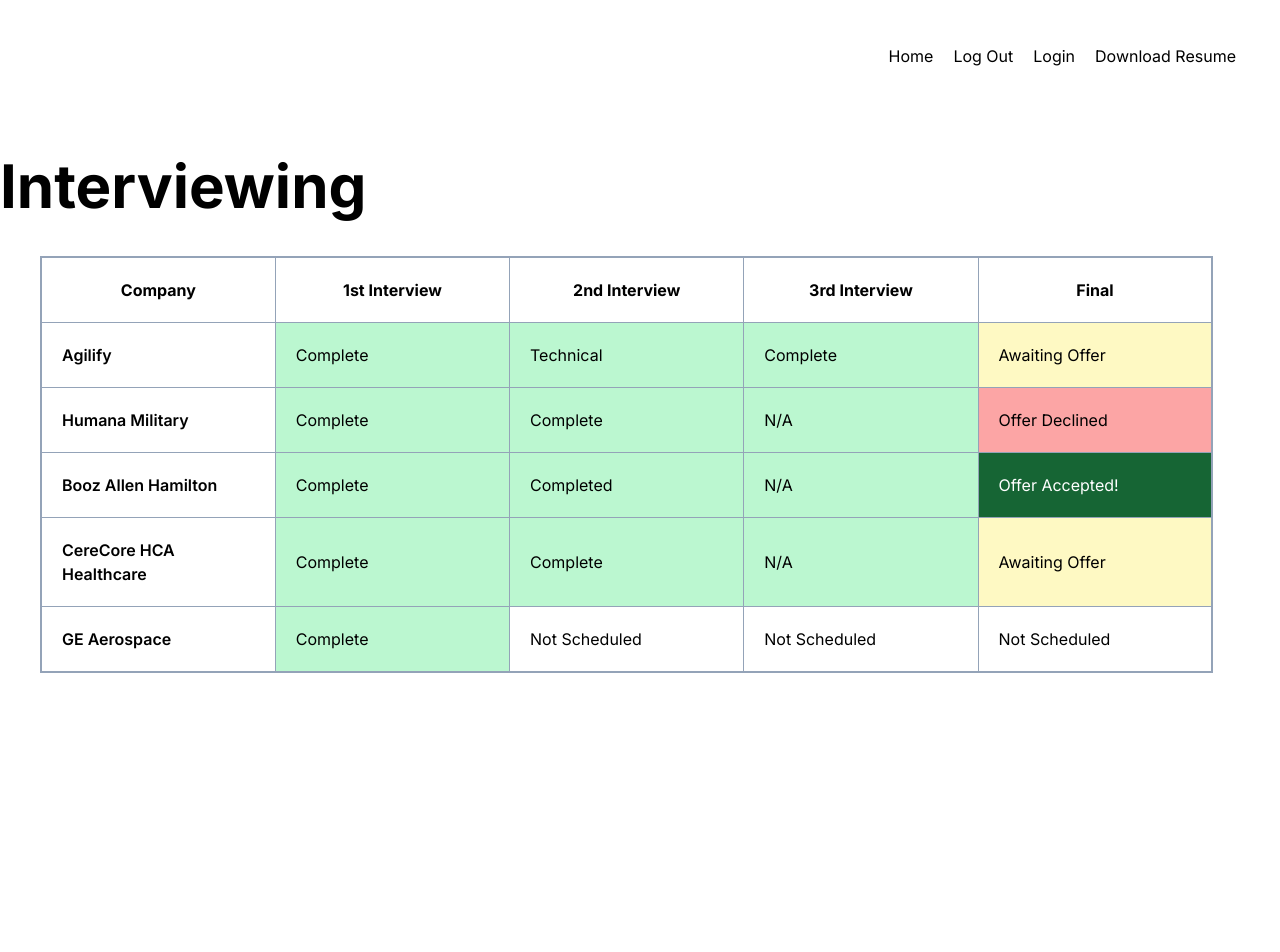
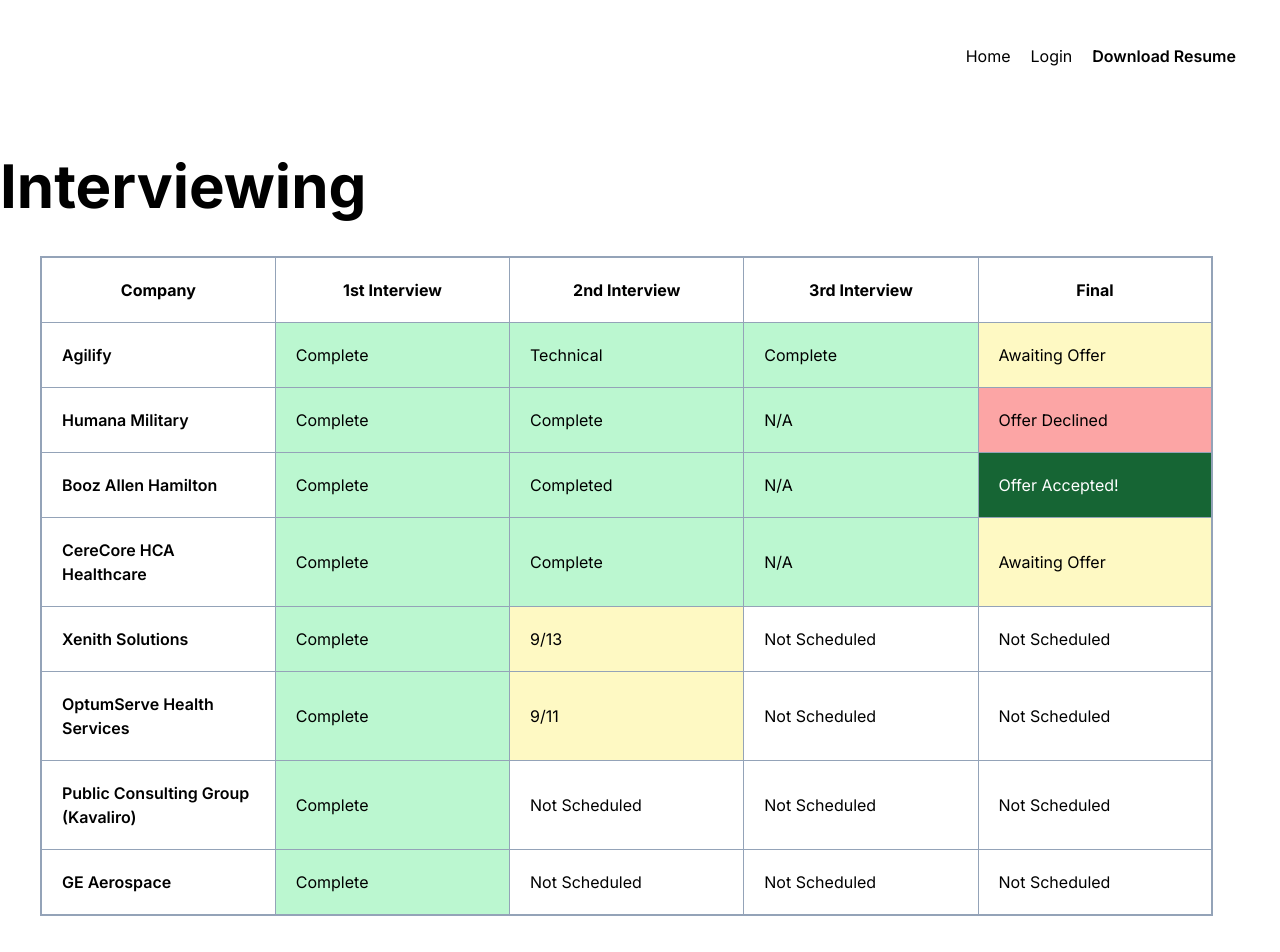
Before and after one commit to drethedevjs/andre-cv, a Next.js app: page /interviews in a window 1280 px wide. Shown: the top 952 px of the page. Built offline with nearby package versions, Linux system fonts and the light colour scheme.

Commit message:
Some UI Changes and hid log out link.

```diff
--- a/app/globals.css
+++ b/app/globals.css
@@ -19,15 +19,15 @@
 }
 
 .btn {
-  @apply bg-slate-600 hover:bg-white hover:text-slate-600 rounded-lg p-4 text-white border-2 border-slate-600 transition-colors;
+  @apply bg-primary hover:bg-white hover:text-primary rounded-lg p-4 text-white border-2 border-primary transition-colors;
 }
 
 .btn-invert {
-  @apply bg-white hover:bg-slate-600 hover:text-white rounded-lg p-4 text-slate-600 border-2 border-slate-600 transition-colors;
+  @apply bg-white hover:bg-primary hover:text-white rounded-lg p-4 text-primary border-2 border-primary transition-colors;
 }
 
 .btn-lg {
-  @apply bg-slate-600 hover:bg-slate-400 rounded-lg p-6 text-white text-lg;
+  @apply border-2 border-primary bg-primary hover:bg-white hover:text-primary rounded-lg p-6 text-white text-lg transition-colors;
 }
 
 tbody > tr {
@@ -67,7 +67,7 @@
 }
 
 .remote {
-  @apply bg-slate-600 p-1 ml-3 text-sm text-white rounded-lg w-20 h-7 sm:visible invisible;
+  @apply bg-primary p-1 ml-3 text-sm text-white rounded-lg w-20 h-7 sm:visible invisible;
 }
 
 .offer {
@@ -75,7 +75,7 @@
 }
 
 input {
-  @apply border-2 border-slate-600 rounded-md mb-5 p-3;
+  @apply border-2 border-primary rounded-md mb-5 p-3;
 }
 
 label {
@@ -83,9 +83,9 @@
 }
 
 .disable {
-  @apply opacity-25 border-2 border-slate-600 bg-white rounded-lg p-4 text-slate-600 cursor-not-allowed;
+  @apply opacity-25 border-2 border-primary bg-white rounded-lg p-4 text-primary cursor-not-allowed;
 }
 
 .header-link {
-  @apply ml-3 border-b-4 border-white hover:border-slate-600 p-1 transition-all;
+  @apply ml-3 border-b-4 border-white hover:border-primary p-1 transition-all;
 }
--- a/app/interviews/page.tsx
+++ b/app/interviews/page.tsx
@@ -45,6 +45,27 @@
                 <td className="scheduled" >Awaiting Offer</td>
               </tr>
               <tr>
+                <td className="header-row">Xenith Solutions</td>
+                <td className="completed">Complete</td>
+                <td className="scheduled">9/13</td>
+                <td>Not Scheduled</td>
+                <td>Not Scheduled</td>
+              </tr>
+              <tr>
+                <td className="header-row">OptumServe Health Services</td>
+                <td className="completed">Complete</td>
+                <td className="scheduled">9/11</td>
+                <td>Not Scheduled</td>
+                <td>Not Scheduled</td>
+              </tr>
+              <tr>
+                <td className="header-row">Public Consulting Group (Kavaliro)</td>
+                <td className="completed">Complete</td>
+                <td>Not Scheduled</td>
+                <td>Not Scheduled</td>
+                <td>Not Scheduled</td>
+              </tr>
+              <tr>
                 <td className="header-row">GE Aerospace</td>
                 <td className="completed">Complete</td>
                 <td>Not Scheduled</td>
--- a/app/login/page.tsx
+++ b/app/login/page.tsx
@@ -53,7 +53,7 @@
         <label>Password:</label>
         <input type="password" ref={passwordInputRef} required />
 
-        <input className="btn-invert" type="submit" value="Login" required />
+        <input className="btn" type="submit" value="Login" required />
       </form>
     </>
 }
--- a/components/Header.tsx
+++ b/components/Header.tsx
@@ -22,7 +22,7 @@
   return (
     <header className="flex flex-row-reverse p-5 m-5">
         <Link
-          className="header-link"
+          className="header-link font-semibold"
           href="https://drive.google.com/file/d/1nwLRBIDH2DdHdd9qMDSnSge1UvkBzoo4/view?usp=sharing"
           target="_blank"
         >
@@ -38,6 +38,7 @@
           className="header-link"
           href="/logout"
           prefetch={false}
+          hidden={true}
           onClick={(e) => {
             e.preventDefault();
             supabase.auth.signOut();
--- a/components/Job.tsx
+++ b/components/Job.tsx
@@ -18,7 +18,7 @@
           alt="Copy icon"
           width={35}
           height={35}
-          className="ml-auto p-1 hover:border hover:border-slate-600 hover:rounded-lg active:bg-slate-200 sm:visible invisible"
+          className="ml-auto p-1 hover:border hover:border-primary hover:rounded-lg active:bg-slate-200 sm:visible invisible"
           onClick={() => handleCopy(job.description)} />
       </div>
       <h4 className="mb-1"><i>{job.yearRange}</i></h4>
--- a/components/Skills.tsx
+++ b/components/Skills.tsx
@@ -20,7 +20,7 @@
         })}
       </div>
 
-      <h3 className="mt-5 mb-5">Novice</h3>
+      <h3 className="mt-5 mb-5">Actively Learning</h3>
       <div className="flex flex-wrap gap-1">
         {skills
           .filter(s => !s.proficient)
--- a/data/portfolioData.tsx
+++ b/data/portfolioData.tsx
@@ -3,7 +3,7 @@
 const portfolioData: Array<WebsiteProps> = [{
   imageSrc: "/nam-home-page.png",
   alt: "Screenshot of Not Another Mug Website",
-  classes: "hover:bg-slate-600 rounded-lg",
+  classes: "hover:bg-primary rounded-lg",
   width: 320,
   height: 221,
   link: "https://not-another-mug.vercel.app/",
--- a/tailwind.config.ts
+++ b/tailwind.config.ts
@@ -13,6 +13,9 @@
         "gradient-conic":
           "conic-gradient(from 180deg at 50% 50%, var(--tw-gradient-stops))",
       },
+      colors:{
+        primary: "#475569" // bg-slate-600
+      }
     },
   },
   plugins: [],
```
